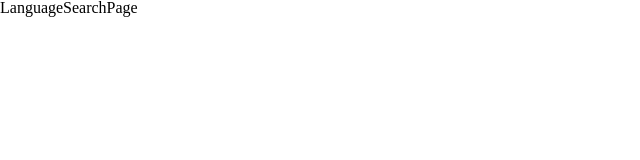
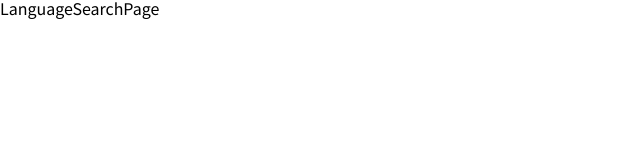
Before and after one commit to Jungu12/Heulgit, a React (Create React App) app in the folder frontend/: page /repo/language in a window 1280 px wide. Shown: the top 160 px of the page, without its empty margins (0-640 px from the left). Built offline with nearby package versions, Linux system fonts and the light colour scheme.

Commit message:
init(all): 기본 폰트 설정
- noto-sans kr로 기본 폰트 변경

```diff
--- a/frontend/public/index.html
+++ b/frontend/public/index.html
@@ -4,6 +4,9 @@
 <head>
   <meta charset="utf-8" />
   <link rel="icon" href="%PUBLIC_URL%/favicon.ico?v=2" />
+  <link rel="preconnect" href="https://fonts.googleapis.com">
+  <link rel="preconnect" href="https://fonts.gstatic.com" crossorigin>
+  <link href="https://fonts.googleapis.com/css2?family=Noto+Sans+KR:wght@400;500;700;900&display=swap" rel="stylesheet">
   <meta name="viewport" content="width=device-width, initial-scale=1" />
   <meta name="description" content="Web site created using create-react-app" />
   <title>흘깃</title>
--- a/frontend/src/global-style.ts
+++ b/frontend/src/global-style.ts
@@ -2,6 +2,7 @@
 
 // 외부에서 import 할거니까 모듈 내보내자~!
 export default createGlobalStyle`
+
 html, body, div, span, applet, object, iframe,
 h1, h2, h3, h4, h5, h6, p, blockquote, pre,
 a, abbr, acronym, address, big, cite, code,
@@ -20,6 +21,7 @@
 	border: 0;
 	font-size: 100%;
 	font: inherit;
+	font-family: 'Noto Sans KR', sans-serif;
 	vertical-align: baseline;
 }
 /* HTML5 display-role reset for older browsers */
```
Also changed, not shown: frontend/.eslintrc.json, 1 other file (tests, documents, lock files or other folders).
